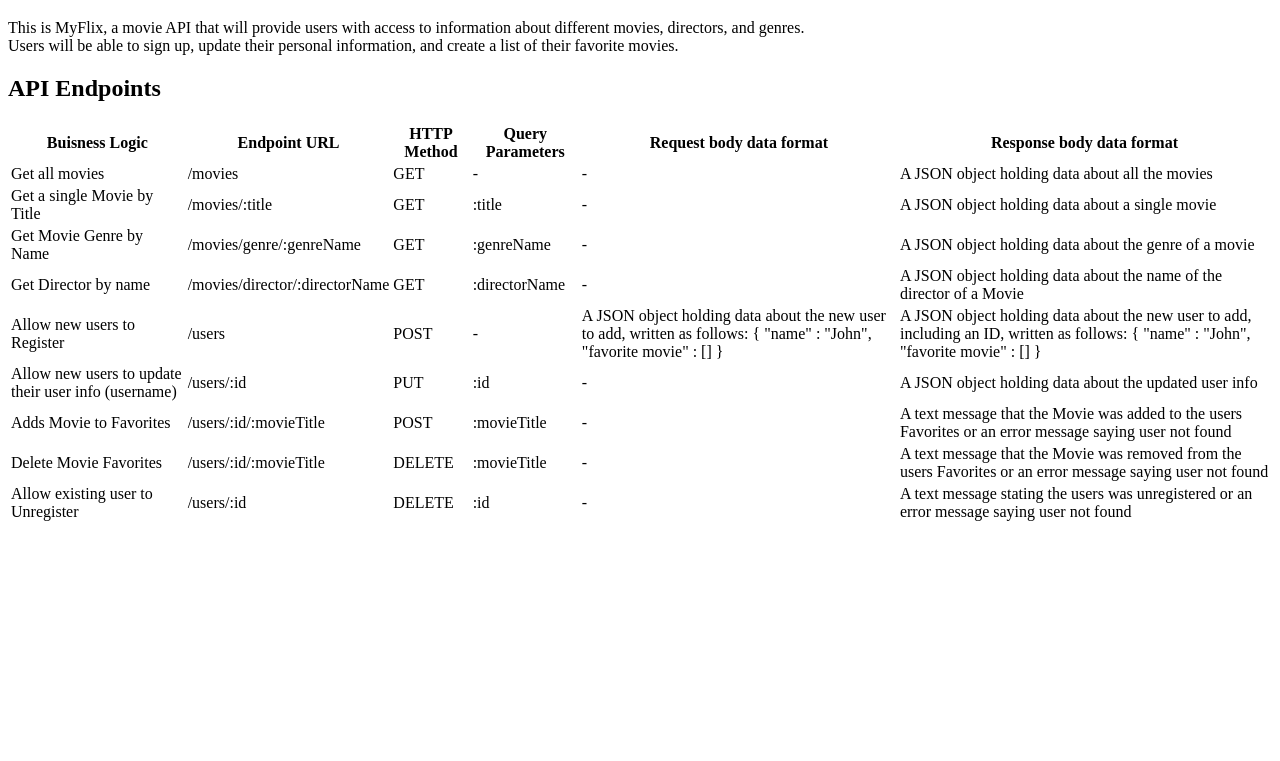
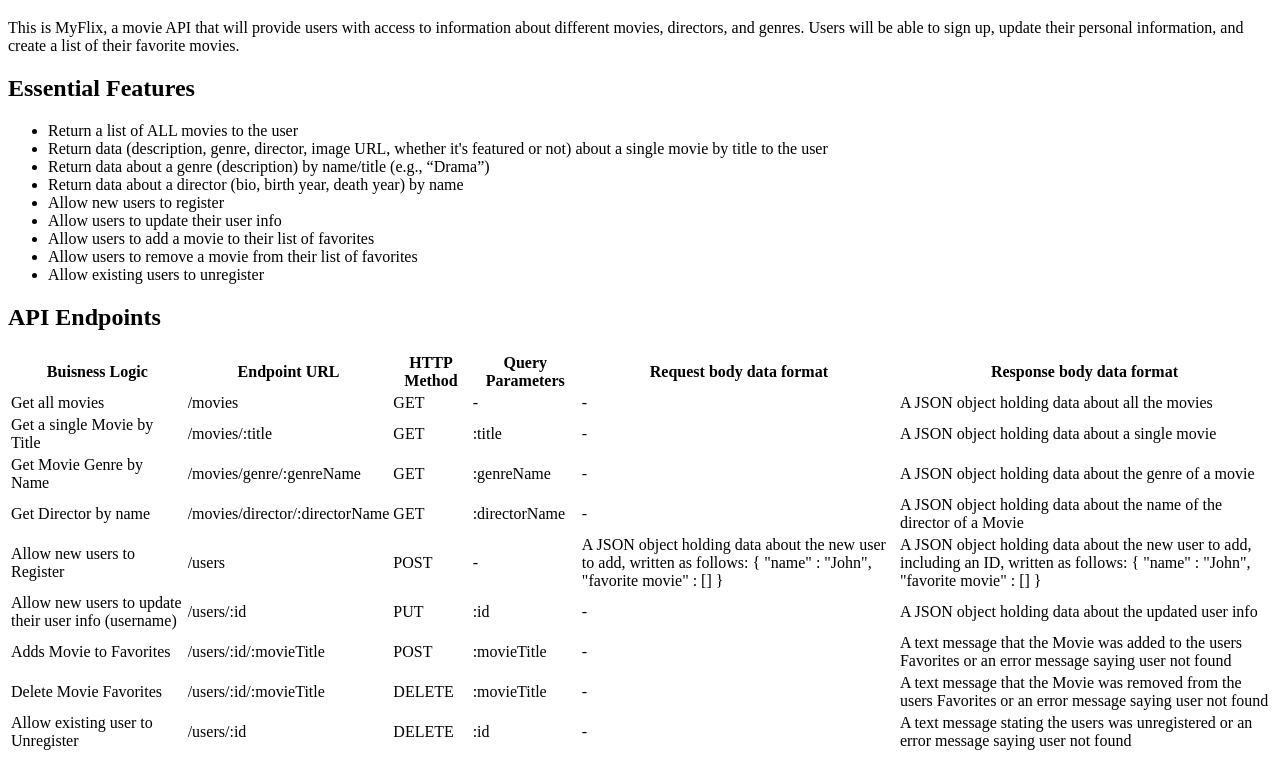
Before and after one commit to JonathanSeife/MyFlix, a website: page public/documentation.html in a window 1280 px wide. Shown: the part 61-822 px from the top of the page. Before the commit the page ends 800 px from the top, so only its background shows below. Drawn offline with Linux system fonts and the light colour scheme.

Commit message:
updated documentation

```diff
--- a/public/documentation.html
+++ b/public/documentation.html
@@ -10,11 +10,32 @@
       <h1>MyFlix Documentation</h1>
     </header>
     <div>
-        <P>This is MyFlix, a movie API that will provide users with access to information about different
-            movies, directors, and genres.</br>
-            Users will be able to sign up, update their personal information, and create a list of their favorite movies.</P>
+      <p>
+        This is MyFlix, a movie API that will provide users with access to
+        information about different movies, directors, and genres. Users will be
+        able to sign up, update their personal information, and create a list of
+        their favorite movies.
+      </p>
+      <h2>Essential Features</h2>
+      <ul>
+        <li>Return a list of ALL movies to the user</li>
+        <li>
+          Return data (description, genre, director, image URL, whether it's
+          featured or not) about a single movie by title to the user
+        </li>
+        <li>
+          Return data about a genre (description) by name/title (e.g., “Drama”)
+        </li>
+        <li>
+          Return data about a director (bio, birth year, death year) by name
+        </li>
+        <li>Allow new users to register</li>
+        <li>Allow users to update their user info</li>
+        <li>Allow users to add a movie to their list of favorites</li>
+        <li>Allow users to remove a movie from their list of favorites</li>
+        <li>Allow existing users to unregister</li>
+      </ul>
     </div>
-
 
     <h2>API Endpoints</h2>
     <table>
@@ -63,7 +84,9 @@
           <td>GET</td>
           <td>:directorName</td>
           <td>-</td>
-            <td>A JSON object holding data about the name of the director of a Movie</td>
+          <td>
+            A JSON object holding data about the name of the director of a Movie
+          </td>
         </tr>
 
         <tr>
@@ -71,8 +94,14 @@
           <td>/users</td>
           <td>POST</td>
           <td>-</td>
-            <td>A JSON object holding data about the new user to add, written as follows: { "name" : "John", "favorite movie" : [] } </td>
-            <td>A JSON object holding data about the new user to add, including an ID,  written as follows: { "name" : "John", "favorite movie" : [] } </td>
+          <td>
+            A JSON object holding data about the new user to add, written as
+            follows: { "name" : "John", "favorite movie" : [] }
+          </td>
+          <td>
+            A JSON object holding data about the new user to add, including an
+            ID, written as follows: { "name" : "John", "favorite movie" : [] }
+          </td>
         </tr>
 
         <tr>
@@ -90,7 +119,10 @@
           <td>POST</td>
           <td>:movieTitle</td>
           <td>-</td>
-            <td>A text message that the Movie was added to the users Favorites or an error message saying user not found</td>
+          <td>
+            A text message that the Movie was added to the users Favorites or an
+            error message saying user not found
+          </td>
         </tr>
 
         <tr>
@@ -99,7 +131,10 @@
           <td>DELETE</td>
           <td>:movieTitle</td>
           <td>-</td>
-            <td>A text message that the Movie was removed from the users Favorites or an error message saying user not found</td>
+          <td>
+            A text message that the Movie was removed from the users Favorites
+            or an error message saying user not found
+          </td>
         </tr>
 
         <tr>
@@ -108,7 +143,10 @@
           <td>DELETE</td>
           <td>:id</td>
           <td>-</td>
-            <td>A text message stating the users was unregistered or  an error message saying user not found</td>
+          <td>
+            A text message stating the users was unregistered or an error
+            message saying user not found
+          </td>
         </tr>
       </tbody>
     </table>
```
Lines whose indentation alone changed are shown as unchanged.
